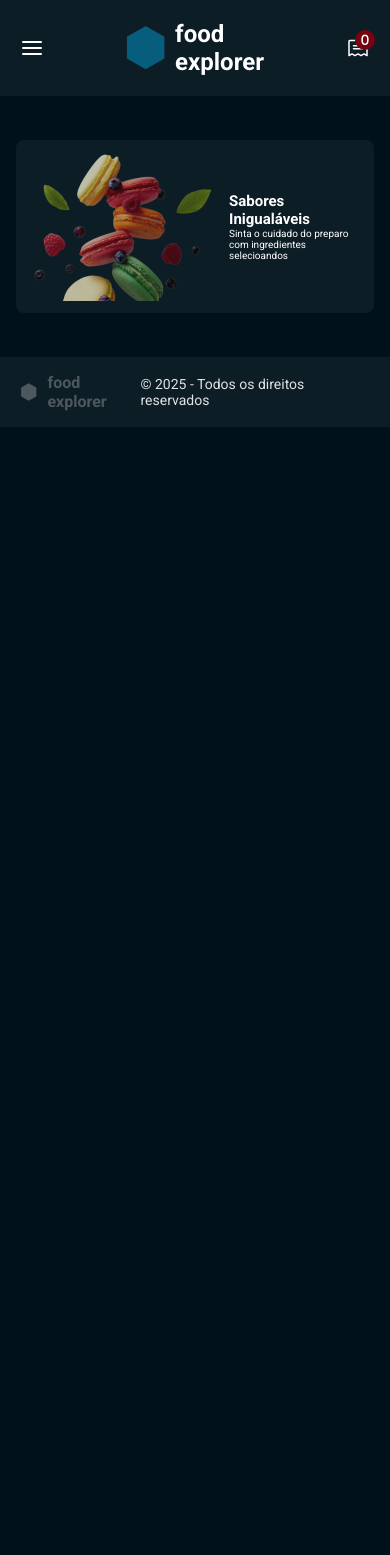
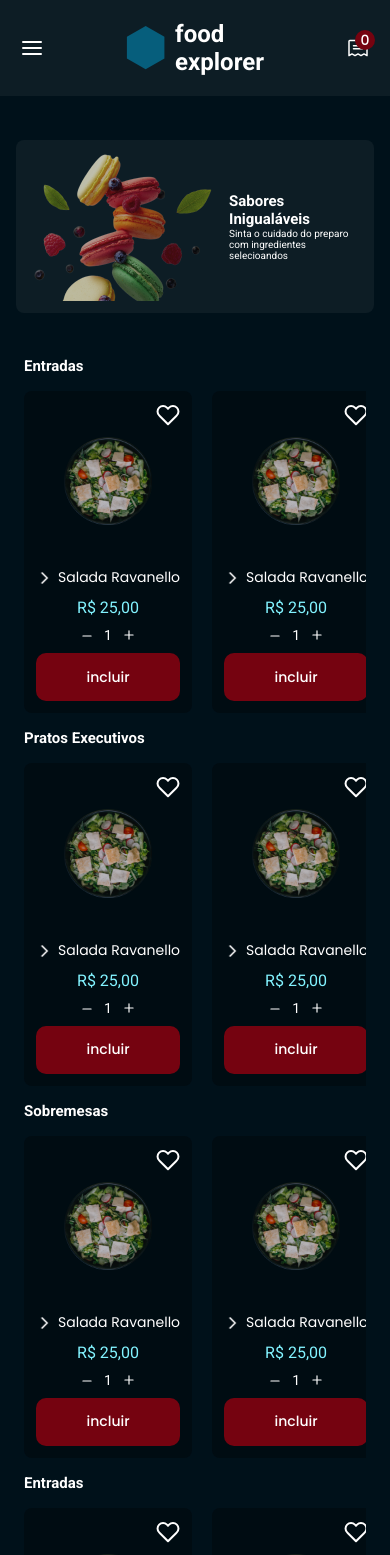
Before and after one commit to phrsilva/food-explorer-frontend, a React (Vite) app: page / in a window 390 px wide. Shown: the top 1555 px of the page. Before the commit the page ends 844 px from the top, so only its background shows below. Built offline with nearby package versions, Linux system fonts and the light colour scheme.

Commit message:
página principal mobile e desktop

```diff
--- a/package.json
+++ b/package.json
@@ -17,7 +17,8 @@
     "react-dom": "^18.3.1",
     "react-icons": "^5.4.0",
     "react-router-dom": "^7.1.3",
-    "styled-components": "^6.1.14"
+    "styled-components": "^6.1.14",
+    "swiper": "^11.2.2"
   },
   "devDependencies": {
     "@eslint/js": "^9.17.0",
--- a/src/componentes/banner/styles.js
+++ b/src/componentes/banner/styles.js
@@ -1,4 +1,5 @@
 import styled from "styled-components";
+import { PontoDeQuebra } from "../../estilos/pontoDeQuebra";
 
 export const Container = styled.div`
 
@@ -17,6 +18,14 @@ export const Container = styled.div`
         z-index: 1;
     }
 
+    @media (min-width: ${PontoDeQuebra}) {
+        max-width: 112rem;
+        margin: 2.6rem auto;
+        justify-content: space-evenly;
+
+
+    }
+
 
 
 
--- /dev/null
+++ b/src/componentes/cartaoPrato/index.jsx
@@ -0,0 +1,32 @@
+import { Container, BotaoPrato, BotaoAdicionar } from "./styles";
+import { useState } from "react";
+import { FiMinus, FiPlus, FiHeart, FiChevronRight } from "react-icons/fi";
+import imgPrato from "../../assets/prato.png";
+
+export function CartaoPrato({children}) {
+    let [quantidade, setQuantidade] = useState(1);
+
+    function aumentarQuantidade() {
+        setQuantidade(quantidade + 1);
+    }
+
+    function diminuirQuantidade() {
+        setQuantidade(quantidade - 1);
+    }
+
+    return (
+        <Container>
+            {children}
+            <FiHeart />
+            <img src={imgPrato} alt="Prato" />
+            <BotaoPrato title="Salada Ravanello" Icon={FiChevronRight}/>
+            <span className="preco">R$ 25,00</span>
+            <div className="quantidadePedido">
+                <FiMinus onClick={diminuirQuantidade} />
+                <span>{quantidade}</span>
+                <FiPlus onClick={aumentarQuantidade}/>
+            </div>
+            <BotaoAdicionar title="incluir"/>
+        </Container>
+    );
+}
--- /dev/null
+++ b/src/componentes/cartaoPrato/styles.js
@@ -0,0 +1,68 @@
+import styled from "styled-components";
+import { BotaoDeTexto } from "../botaoDeTexto";
+import { Botao } from "../botao";
+import { PontoDeQuebra } from "../../estilos/pontoDeQuebra";
+
+export const Container = styled.div`
+
+    display: flex;
+    flex-direction: column;
+    align-items: center;
+    justify-content: center;
+    gap: 1rem;
+
+    background-color: ${({theme}) => theme.ESCURO.ESCURO_500};
+
+    border-radius: .8rem;
+    padding: 1.2rem;
+    margin: 1.6rem 0;
+    max-width: 21rem;
+
+    img {
+        max-width: 8.8rem;
+    }
+
+    svg:first-child {
+        align-self: flex-end;
+        font-size: 2.4rem;
+    }
+
+    .quantidadePedido {
+        display: flex;
+        flex-direction: row;
+        align-items: center;
+        justify-content: center;
+        gap: 1rem;
+
+        font-size: 1.4rem;
+
+        > svg {
+            cursor: pointer;
+            font-size: 1.4rem;
+
+            &:hover {
+                filter: brightness(1.1);
+                transform: scale(1.1);
+            }
+
+
+        }
+    }
+
+    .preco {
+        font-size: 1.6rem;
+        color: ${({theme}) => theme.COR.AZUL_200};
+
+    }
+
+    @media (min-width: ${PontoDeQuebra}) {
+        max-width: 30.4rem;
+        max-height: 46.2rem;
+    }
+`;
+
+export const BotaoPrato = styled(BotaoDeTexto)``;
+
+export const BotaoAdicionar = styled(Botao)`
+    max-width: 16.2rem;
+`;
--- a/src/componentes/rodape/styles.js
+++ b/src/componentes/rodape/styles.js
@@ -27,7 +27,6 @@ export const Container = styled.div`
         align-items: center;
         gap: 2rem;
         bottom: 0;
-        position:fixed ;
 
     }
 
--- /dev/null
+++ b/src/componentes/secao/index.jsx
@@ -0,0 +1,10 @@
+import { Container } from "./styles";
+
+export function Secao({title, children, ...rest}) {
+    return (
+        <Container >
+            <h2>{title}</h2>
+            {children}
+        </Container>
+    )
+}
--- /dev/null
+++ b/src/componentes/secao/styles.js
@@ -0,0 +1,14 @@
+import styled from "styled-components";
+import { PontoDeQuebra } from "../../estilos/pontoDeQuebra";
+
+export const Container = styled.section`
+
+    display: flex;
+    flex-direction: column;
+    margin: auto 2.4rem;
+
+    @media (min-width: ${PontoDeQuebra}) {
+        max-width: 112rem;
+        margin: 0 auto;
+    }
+`;
--- a/src/paginas/principal/index.jsx
+++ b/src/paginas/principal/index.jsx
@@ -1,14 +1,84 @@
 import { BarraDeNavegacao } from "../../componentes/barraDeNavegacao"
+import { Container } from "./styles"
 import { Rodape } from "../../componentes/rodape"
 import { Banner } from "../../componentes/banner"
+import { Secao } from "../../componentes/secao"
+import { CartaoPrato } from "../../componentes/cartaoPrato"
+import { Swiper, SwiperSlide } from "swiper/react"; // Importação correta
+import "swiper/css"; // Importa os estilos básicos do Swiper
+import "swiper/css/navigation"; // Para botões de navegação
+import "swiper/css/pagination"; // Para paginação (se necessário)
 
 export function Principal() {
     return (
-        <>
+        <Container>
             <BarraDeNavegacao />
             <Banner />
+            <Secao title="Entradas">
+                <Swiper
+                    spaceBetween={20}
+                    slidesPerView="auto" // Exibe múltiplos slides ao mesmo tempo
+                    loop={true}
+                    >
+                        {/* Componentes CartaoPrato dentro dos slides */}
+                        <SwiperSlide style={{ width: "auto" }}><CartaoPrato /></SwiperSlide>
+                        <SwiperSlide style={{ width: "auto" }}><CartaoPrato /></SwiperSlide>
+                        <SwiperSlide style={{ width: "auto" }}><CartaoPrato /></SwiperSlide>
+                        <SwiperSlide style={{ width: "auto" }}><CartaoPrato /></SwiperSlide>
+                        <SwiperSlide style={{ width: "auto" }}><CartaoPrato /></SwiperSlide>
+                </Swiper>
+            </Secao>
+
+            <Secao title="Pratos Executivos">
+                <Swiper
+                    spaceBetween={20}
+                    slidesPerView="auto" // Exibe múltiplos slides ao mesmo tempo
+                    loop={true}
+                    >
+                        {/* Componentes CartaoPrato dentro dos slides */}
+                        <SwiperSlide style={{ width: "auto" }}><CartaoPrato /></SwiperSlide>
+                        <SwiperSlide style={{ width: "auto" }}><CartaoPrato /></SwiperSlide>
+                        <SwiperSlide style={{ width: "auto" }}><CartaoPrato /></SwiperSlide>
+                        <SwiperSlide style={{ width: "auto" }}><CartaoPrato /></SwiperSlide>
+                        <SwiperSlide style={{ width: "auto" }}><CartaoPrato /></SwiperSlide>
+                </Swiper>
+            </Secao>
+
+            <Secao title="Sobremesas">
+                <Swiper
+                    spaceBetween={20}
+                    slidesPerView="auto" // Exibe múltiplos slides ao mesmo tempo
+                    loop={true}
+                    >
+                        {/* Componentes CartaoPrato dentro dos slides */}
+                        <SwiperSlide style={{ width: "auto" }}><CartaoPrato /></SwiperSlide>
+                        <SwiperSlide style={{ width: "auto" }}><CartaoPrato /></SwiperSlide>
+                        <SwiperSlide style={{ width: "auto" }}><CartaoPrato /></SwiperSlide>
+                        <SwiperSlide style={{ width: "auto" }}><CartaoPrato /></SwiperSlide>
+                        <SwiperSlide style={{ width: "auto" }}><CartaoPrato /></SwiperSlide>
+                </Swiper>
+            </Secao>
+
+            <Secao title="Entradas">
+                <Swiper
+                    spaceBetween={20}
+                    slidesPerView="auto" // Exibe múltiplos slides ao mesmo tempo
+                    loop={true}
+                    >
+                        {/* Componentes CartaoPrato dentro dos slides */}
+                        <SwiperSlide style={{ width: "auto" }}><CartaoPrato /></SwiperSlide>
+                        <SwiperSlide style={{ width: "auto" }}><CartaoPrato /></SwiperSlide>
+                        <SwiperSlide style={{ width: "auto" }}><CartaoPrato /></SwiperSlide>
+                        <SwiperSlide style={{ width: "auto" }}><CartaoPrato /></SwiperSlide>
+                        <SwiperSlide style={{ width: "auto" }}><CartaoPrato /></SwiperSlide>
+                </Swiper>
+            </Secao>
+
+
+
+
             <Rodape />
 
-        </>
+        </Container>
     )
 }
--- a/src/paginas/principal/styles.js
+++ b/src/paginas/principal/styles.js
@@ -0,0 +1,9 @@
+import styled from "styled-components";
+export const Container = styled.div`
+.swiper {
+    width: 100%;
+    max-width: 1200px; /* Limita a largura */
+    margin: 0 auto;
+}
+
+`
```
Also changed, not shown: 1 other file (tests, documents, lock files or other folders).
